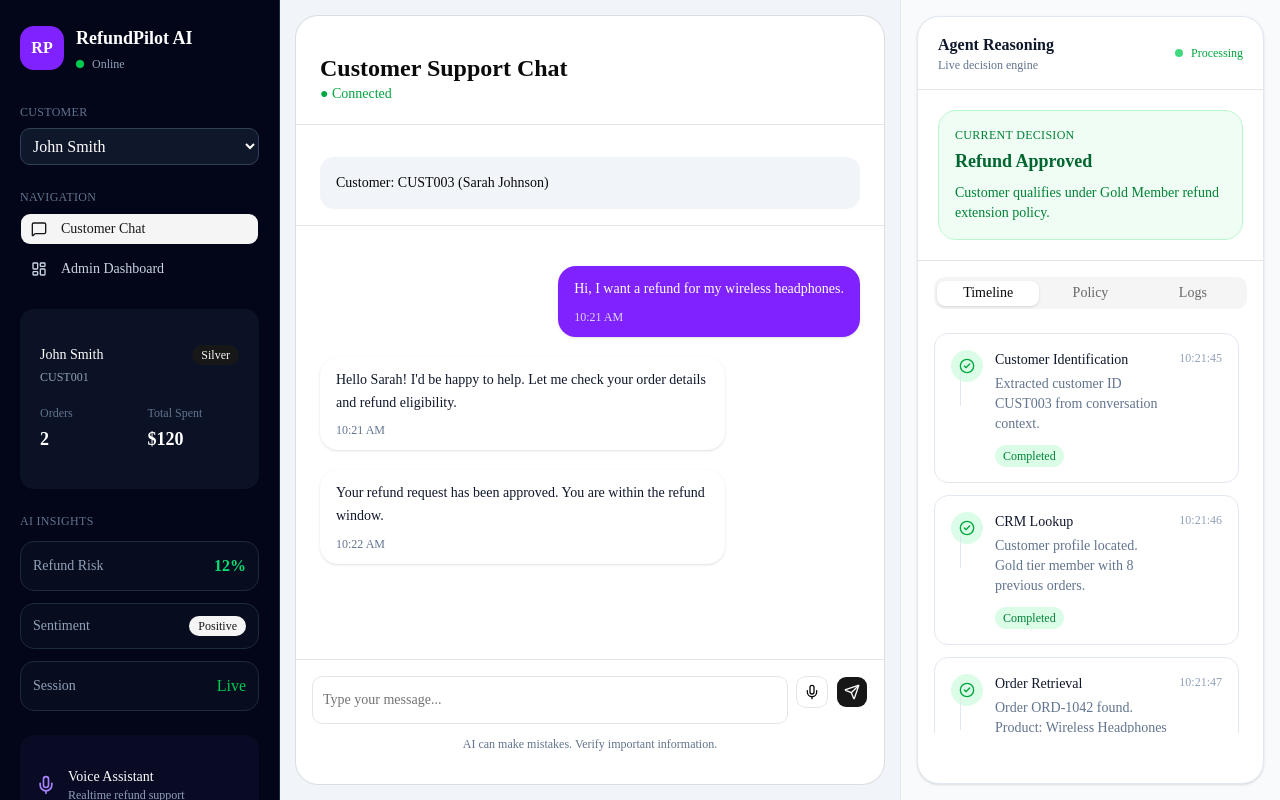
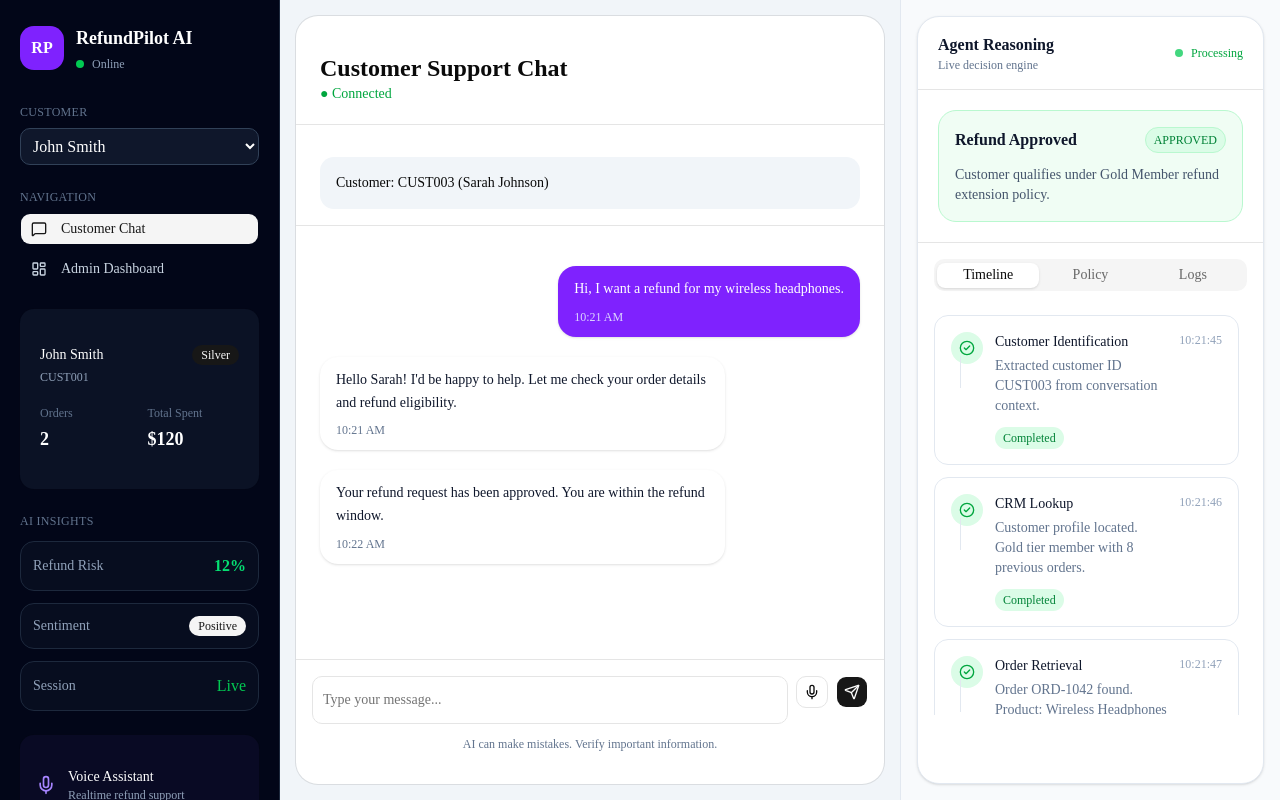
Before and after one commit to siddharthNirmale/ai-refund-agent, a Next.js app: page / in a window 1280 px wide. Built offline with nearby package versions, Linux system fonts and the light colour scheme.

Commit message:
feat: implement DecisionCard component and integrate it into ReasoningPanel; enhance agent log functionality in useAgentStore and mockAgent

```diff
--- /dev/null
+++ b/src/components/dashboard/DecisionCard.tsx
@@ -0,0 +1,78 @@
+type DecisionStatus =
+  | "approved"
+  | "denied"
+  | "review";
+
+type Props = {
+  status: DecisionStatus;
+  reason: string;
+};
+
+export default function DecisionCard({
+  status,
+  reason,
+}: Props) {
+  const config = {
+    approved: {
+      title: "Refund Approved",
+      badge:
+        "bg-green-100 text-green-700 border-green-200",
+      card:
+        "border-green-200 bg-green-50",
+    },
+
+    denied: {
+      title: "Refund Denied",
+      badge:
+        "bg-red-100 text-red-700 border-red-200",
+      card:
+        "border-red-200 bg-red-50",
+    },
+
+    review: {
+      title: "Manual Review Required",
+      badge:
+        "bg-yellow-100 text-yellow-700 border-yellow-200",
+      card:
+        "border-yellow-200 bg-yellow-50",
+    },
+  };
+
+  const current = config[status];
+
+  return (
+    <div
+      className={`
+        rounded-2xl
+        border
+        p-4
+        ${current.card}
+      `}
+    >
+      <div className="flex items-center justify-between">
+        {/* Fixed the incomplete "text-" class here */}
+        <h3 className="font-semibold text-slate-900">
+          {current.title}
+        </h3>
+
+        <span
+          className={`
+            rounded-full
+            border
+            px-2
+            py-1
+            text-xs
+            font-medium
+            ${current.badge}
+          `}
+        >
+          {status.toUpperCase()}
+        </span>
+      </div>
+
+      <p className="mt-3 text-sm text-slate-600">
+        {reason}
+      </p>
+    </div>
+  );
+}
--- a/src/components/dashboard/ReasoningPanel.tsx
+++ b/src/components/dashboard/ReasoningPanel.tsx
@@ -5,40 +5,23 @@ TabsList,
   TabsTrigger,
 } from "@/components/ui/tabs";
 
+import DecisionCard from "./DecisionCard";
 import Timeline from "./Timeline";
 import PolicyChecks from "./PolicyChecks";
 import RawLogs from "./Rawlogs";
 
 export default function ReasoningPanel() {
-return ( <aside
-   className="
-     min-w-0
-     border-l
-     border-slate-200
-     bg-slate-50
-     p-4
-   "
- > <div
-     className="
-       flex
-       h-full
-       flex-col
-       rounded-3xl
-       border
-       border-slate-200
-       bg-white
-       shadow-sm
-     "
-   >
+  return (
+    <aside className="min-w-0 border-l border-slate-200 bg-slate-50 p-4">
+      <div className="flex h-full flex-col rounded-3xl border border-slate-200 bg-white shadow-sm">
+
         {/* Header */}
-
         <div className="border-b px-5 py-4">
           <div className="flex items-center justify-between">
             <div>
               <h2 className="font-semibold text-slate-900">
                 Agent Reasoning
               </h2>
-
               <p className="text-xs text-slate-500">
                 Live decision engine
               </p>
@@ -46,7 +29,6 @@ return ( <aside
 
             <div className="flex items-center gap-2">
               <div className="h-2 w-2 rounded-full bg-green-500 animate-pulse" />
-
               <span className="text-xs font-medium text-green-600">
                 Processing
               </span>
@@ -54,80 +36,40 @@ return ( <aside
           </div>
         </div>
 
-    {/* Decision Card */}
-
+        {/* Current Decision */}
         <div className="border-b p-5">
-      <div
-        className="
-          rounded-2xl
-          border
-          border-green-200
-          bg-green-50
-          p-4
-        "
-      >
-        <p className="text-xs uppercase tracking-wide text-green-700">
-          Current Decision
-        </p>
-
-        <h3 className="mt-1 text-lg font-semibold text-green-800">
-          Refund Approved
-        </h3>
-
-        <p className="mt-2 text-sm text-green-700">
-          Customer qualifies under Gold Member
-          refund extension policy.
-        </p>
-      </div>
+          <DecisionCard
+            status="approved"
+            reason="Customer qualifies under Gold Member refund extension policy."
+          />
         </div>
 
         {/* Tabs */}
-
         <div className="flex-1 overflow-hidden p-4">
-      <Tabs
-        defaultValue="timeline"
-        className="flex h-full flex-col"
-      >
+          <Tabs defaultValue="timeline" className="flex h-full flex-col">
             <TabsList className="grid w-full grid-cols-3">
-          <TabsTrigger value="timeline">
-            Timeline
-          </TabsTrigger>
-
-          <TabsTrigger value="policy">
-            Policy
-          </TabsTrigger>
-
-          <TabsTrigger value="logs">
-            Logs
-          </TabsTrigger>
+              <TabsTrigger value="timeline">Timeline</TabsTrigger>
+              <TabsTrigger value="policy">Policy</TabsTrigger>
+              <TabsTrigger value="logs">Logs</TabsTrigger>
             </TabsList>
 
             <div className="mt-4 flex-1 overflow-y-auto">
-          <TabsContent
-            value="timeline"
-            className="mt-0"
-          >
+              <TabsContent value="timeline" className="mt-0">
                 <Timeline />
               </TabsContent>
 
-          <TabsContent
-            value="policy"
-            className="mt-0"
-          >
+              <TabsContent value="policy" className="mt-0">
                 <PolicyChecks />
               </TabsContent>
 
-          <TabsContent
-            value="logs"
-            className="mt-0"
-          >
+              <TabsContent value="logs" className="mt-0">
                 <RawLogs />
               </TabsContent>
             </div>
           </Tabs>
         </div>
+
       </div>
     </aside>
-
   );
 }
--- /dev/null
+++ b/src/lib/mockAgent.ts
@@ -0,0 +1,50 @@
+import { AgentLog } from "@/types/log";
+
+export async function runMockAgent(
+  addLog: (log: AgentLog) => void
+) {
+  const wait = (ms: number) =>
+    new Promise((r) =>
+      setTimeout(r, ms)
+    );
+
+  const steps: AgentLog[] = [
+    {
+      id: "1",
+      step: "Customer Lookup",
+      status: "success",
+      details: "Customer located",
+      time: "Now",
+    },
+
+    {
+      id: "2",
+      step: "Retrieve Order",
+      status: "success",
+      details: "Order found",
+      time: "Now",
+    },
+
+    {
+      id: "3",
+      step: "Policy Validation",
+      status: "running",
+      details: "Checking rules",
+      time: "Now",
+    },
+
+    {
+      id: "4",
+      step: "Final Decision",
+      status: "success",
+      details: "Refund Approved",
+      time: "Now",
+    },
+  ];
+
+  for (const step of steps) {
+    addLog(step);
+
+    await wait(1200);
+  }
+}
--- a/src/store/useAgentStore.ts
+++ b/src/store/useAgentStore.ts
@@ -2,19 +2,44 @@
 
 import { create } from "zustand";
 
+import { AgentLog } from "@/types/log";
+import { Message } from "@/types/message";
+
 type AgentStore = {
-  selectedCustomer: string;
-  setSelectedCustomer: (
-    id: string
+  messages: Message[];
+  logs: AgentLog[];
+
+  addMessage: (
+    message: Message
   ) => void;
+
+  addLog: (
+    log: AgentLog
+  ) => void;
+
+  clearLogs: () => void;
 };
 
 export const useAgentStore =
   create<AgentStore>((set) => ({
-    selectedCustomer: "CUST003",
+    messages: [],
+    logs: [],
 
-    setSelectedCustomer: (id) =>
+    addMessage: (message) =>
+      set((state) => ({
+        messages: [
+          ...state.messages,
+          message,
+        ],
+      })),
+
+    addLog: (log) =>
+      set((state) => ({
+        logs: [...state.logs, log],
+      })),
+
+    clearLogs: () =>
       set({
-        selectedCustomer: id,
+        logs: [],
       }),
   }));
```
Lines whose indentation alone changed are shown as unchanged.
